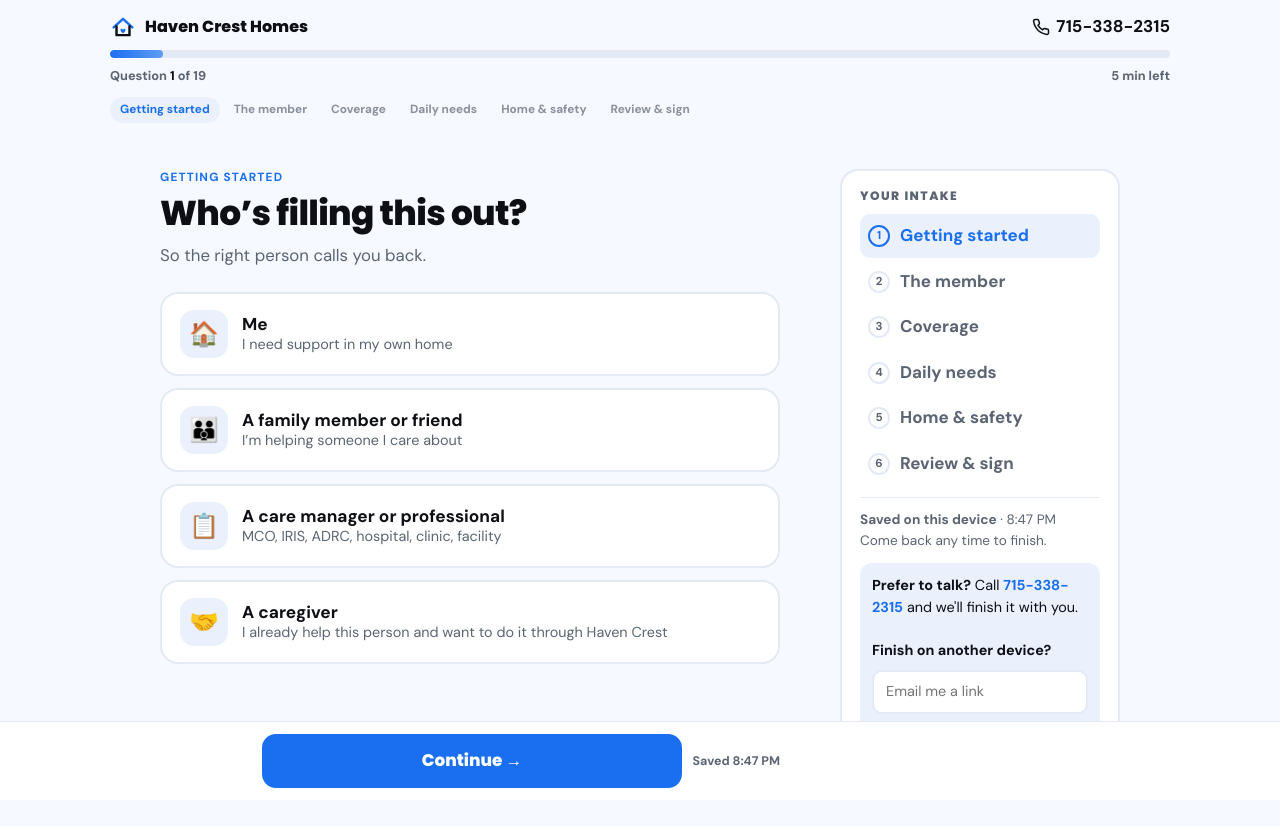
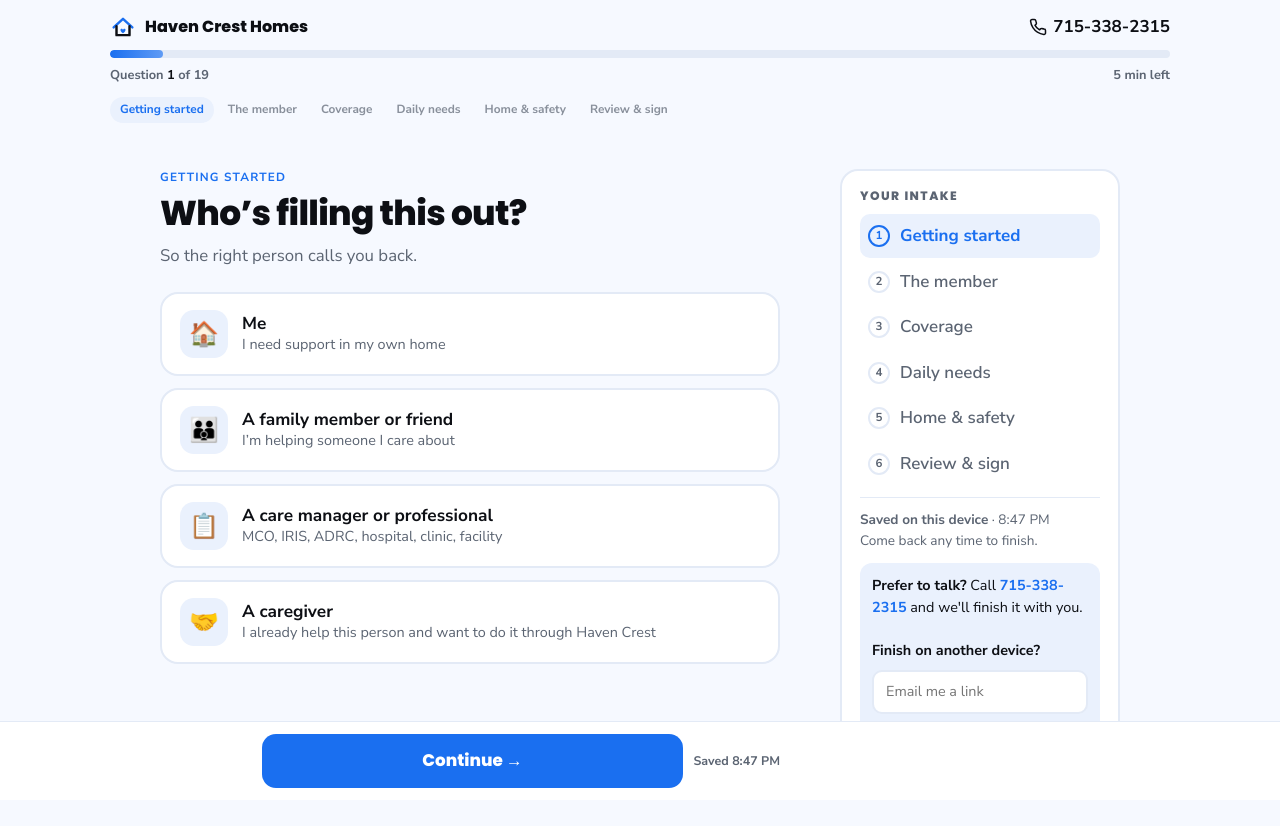
Before and after one commit to compliance-havencresthome/havencresthome, a plain HTML site: page intake.html in a window 1280 px wide. Drawn offline with Linux system fonts and the light colour scheme.

Commit message:
Intake v2: brand body font
Co-Authored-By: Claude Fable 5.1 <noreply@anthropic.com>
Claude-Session: https://claude.ai/code/session_017RGfiBktvKfhSG9SEATYpB

```diff
--- a/intake.html
+++ b/intake.html
@@ -8,10 +8,10 @@
 <meta name="robots" content="noindex">
 <link rel="icon" href="/favicon.ico" sizes="48x48"><link rel="icon" href="/favicon.svg" type="image/svg+xml"><link rel="apple-touch-icon" href="/apple-touch-icon.png"><link rel="manifest" href="/site.webmanifest"><meta name="theme-color" content="#1A6FF0">
 <link rel="preconnect" href="https://fonts.googleapis.com"><link rel="preconnect" href="https://fonts.gstatic.com" crossorigin>
-<link rel="stylesheet" href="https://fonts.googleapis.com/css2?family=Poppins:wght@600;800&family=DM+Sans:opsz,wght@9..40,400;9..40,500;9..40,700&display=swap">
+<link rel="stylesheet" href="https://fonts.googleapis.com/css2?family=Poppins:wght@600;800&family=Nunito+Sans:ital,opsz,wght@0,6..12,400;0,6..12,600;0,6..12,700;1,6..12,400&display=swap">
 <style>
 :root{--bg:#f6f9ff;--surface:#ffffff;--ink:#0d0f14;--muted:#5b6472;--line:#e3eaf6;--blue:#1a6ff0;--blue-dark:#0f52c9;--blue-light:#5f9bf5;--tint:#eaf1fd;--on-blue:#fff;--good:#1e8e5a;--good-soft:#e3f5ec;--bad:#d64545;--warm-soft:#fff1dc;--warm-ink:#9a5b00;
- --display:Poppins,system-ui,sans-serif;--body:"DM Sans",system-ui,sans-serif}
+ --display:Poppins,system-ui,sans-serif;--body:"Nunito Sans",system-ui,sans-serif}
 @media (prefers-color-scheme:dark){:root:not([data-theme="light"]){--bg:#0e1420;--surface:#151d2c;--ink:#f1f4fa;--muted:#aab4c6;--line:#27344b;--blue:#3b84f5;--blue-dark:#2f6fd6;--tint:#172238;--good-soft:#14301f;--warm-soft:#2b2416;--warm-ink:#f3c57a}}
 :root[data-theme="dark"]{--bg:#0e1420;--surface:#151d2c;--ink:#f1f4fa;--muted:#aab4c6;--line:#27344b;--blue:#3b84f5;--blue-dark:#2f6fd6;--tint:#172238;--good-soft:#14301f;--warm-soft:#2b2416;--warm-ink:#f3c57a}
 *{box-sizing:border-box}html{-webkit-text-size-adjust:100%}
```
